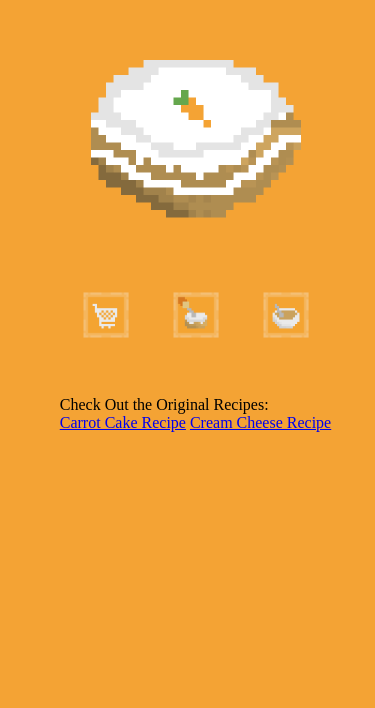
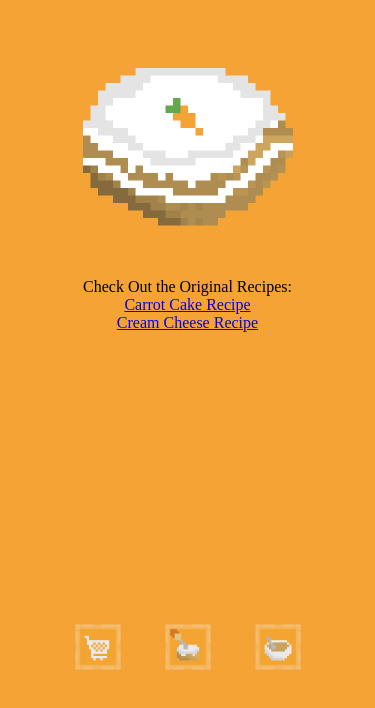
Before and after one commit to tiffiyyy/carrotCake, an Electron app: page index.html in a window 375 px wide. Shown: the part 136-844 px from the top of the page. Drawn offline with Linux system fonts and the light colour scheme; no server answers.

Commit message:
fixed some alignment and positioning issues- buttons are now fixed relative to the bottom of the screen and the headers are centered

```diff
--- a/index.html
+++ b/index.html
@@ -16,8 +16,13 @@
   </head>
   <body>
     <section id="home" class="screen active">
-      <h1 class="header" style="font-size: 40px">Tiffany's Favorite Carrot Cake!</h1>
+      <h1 class="header">Tiffany's Favorite Carrot Cake!</h1>
       <img src="images/CarrotCake.png" class="cake-image" alt="Carrot Cake">
+      <div class="links">
+        <p>Check Out the Original Recipes:<br></p>
+        <a href="https://www.inspiredtaste.net/25753/carrot-cake-recipe" target="_blank" rel="noopener noreferrer">Carrot Cake Recipe</a>
+        <a href="https://sugarspunrun.com/cream-cheese-frosting/" target="_blank" rel="noopener noreferrer">Cream Cheese Recipe</a>
+      </div>
       <div class="buttons">
         <button class="image-button" onclick="goToScreen('ingredients')">
           <img src="./images/Ingredients.png" alt="Ingredients">
@@ -29,10 +34,6 @@
           <img src="./images/CreamRecipe.png" alt="Cream Cheese Recipe">
         </button>
       </div>
-      <p><br><br>Check Out the Original Recipes:<br>
-        <a href="https://www.inspiredtaste.net/25753/carrot-cake-recipe" target="_blank" rel="noopener noreferrer">Carrot Cake Recipe</a>
-        <a href="https://sugarspunrun.com/cream-cheese-frosting/" target="_blank" rel="noopener noreferrer">Cream Cheese Recipe</a>
-      </p>
     </section>
 
     <section id="ingredients" class="screen">
@@ -88,7 +89,7 @@
           <li>Begin incorporating the dry mix into the wet mix in three batches. Stir until the two are well combined and the batter is smooth.</li>
           <li>Stir in the nuts, carrots, and raisins.</li>
           <li>Divide the batter among the two pans then bake for 35-45 minutes. A toothpick should come out clean and the top of the cake should be springy.</li>
-          <li>Let the cake cool for 15 minutes before frosting.</li>
+          <li>Let the cake cool for 15 mins before frosting.</li>
         </ol>
       </div>
       <div class="buttons">
--- a/style.css
+++ b/style.css
@@ -44,8 +44,7 @@
     display: none;
     width: 100%;
     height: 100%;
-    margin-left: 8px;
-    margin-top: 8px;
+    margin-top: 1rem;
     background-color: #f4a334;
     overflow: hidden;
 }
@@ -55,6 +54,12 @@
     flex-direction: column;
     align-items: center;
     padding-left: 0;
+}
+
+.links {
+  display: flex;
+  flex-direction: column;
+  align-items: center;
 }
 
 html, body {
@@ -74,6 +79,8 @@ html, body {
 .buttons {
     display: flex;
     flex-direction: row;
+    position: absolute;
+    bottom: 1rem;
 }
 
 .cake-recipe {
```
